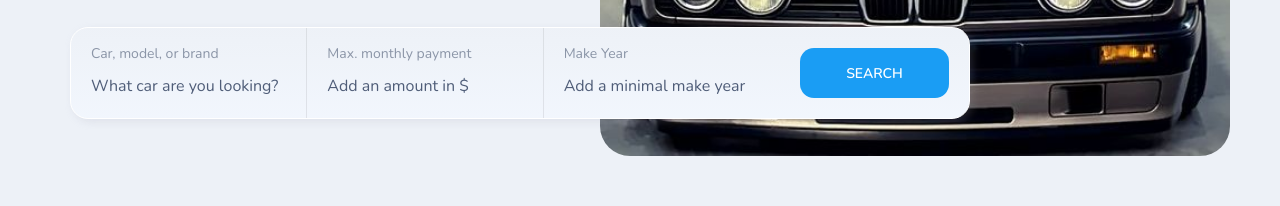
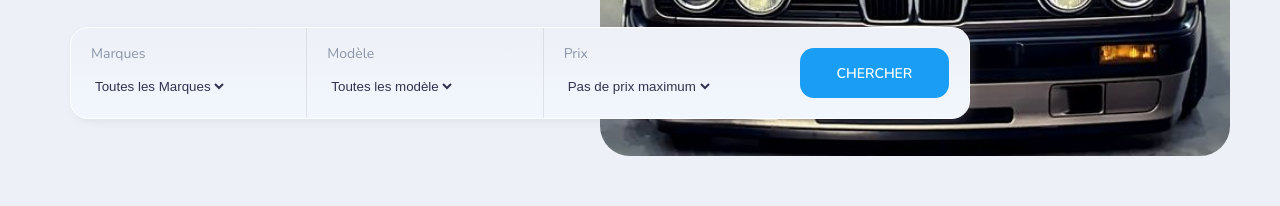
Before and after one commit to Alhoussen/PTrore, a plain HTML site: page Auto3/index.html in a window 1280 px wide. Shown: the part 594-800 px from the top of the page. Drawn offline with nearby package versions, Linux system fonts and the light colour scheme.

Commit message:
Modification search bar en liste deroulante

```diff
--- a/Auto3/index.html
+++ b/Auto3/index.html
@@ -120,25 +120,51 @@
           <form action="" class="hero-form">
 
             <div class="input-wrapper">
-              <label for="input-1" class="input-label">Car, model, or brand</label>
+              <label for="input-1" class="input-label">Marques</label>
 
-              <input type="text" name="car-model" id="input-1" class="input-field"
-                placeholder="What car are you looking?">
+              <select name="pays" id="pays" class="input-field" style="border: none; background: none;">
+                <option value="">Toutes les Marques</option>
+                <option value="">Acura</option>
+                <option value="">Audi</option>
+                <option value="">Buick</option>
+                <option value="">BMW</option>
+                <option value="">Cadillac</option>
+                <option value="">Chevrolet</option>
+                <option value="">Chrysler</option>
+            </select>
             </div>
 
             <div class="input-wrapper">
-              <label for="input-2" class="input-label">Max. monthly payment</label>
+              <label for="input-2" class="input-label">Modèle</label>
 
-              <input type="text" name="monthly-pay" id="input-2" class="input-field" placeholder="Add an amount in $">
+              <select name="pays" id="pays" class="input-field" style="border: none; background: none;">
+                <option value="">Toutes les modèle</option>
+                <option value="">Acura</option>
+                <option value="">Audi</option>
+                <option value="">Buick</option>
+                <option value="">BMW</option>
+                <option value="">Cadillac</option>
+                <option value="">Chevrolet</option>
+                <option value="">Chrysler</option>
+            </select>
             </div>
 
             <div class="input-wrapper">
-              <label for="input-3" class="input-label">Make Year</label>
+              <label for="input-3" class="input-label">Prix</label>
 
-              <input type="text" name="year" id="input-3" class="input-field" placeholder="Add a minimal make year">
+              <select name="pays" id="pays" class="input-field" style="border: none; background: none;">
+                <option value="">Pas de prix maximum</option>
+                <option value="">500 000FCFA</option>
+                <option value="">1 000 000 FCFA</option>
+                <option value="">1 500 000 FCFA</option>
+                <option value="">2 000 000 FCFA</option>
+                <option value="">2 500 000 FCFA</option>
+                <option value="">3 000 000 FCFA</option>
+                <option value="">3 500 000 FCFA</option>
+            </select>
             </div>
 
-            <button type="submit" class="btn">Search</button>
+            <button type="submit" class="btn">Chercher</button>
 
           </form>
 
```
